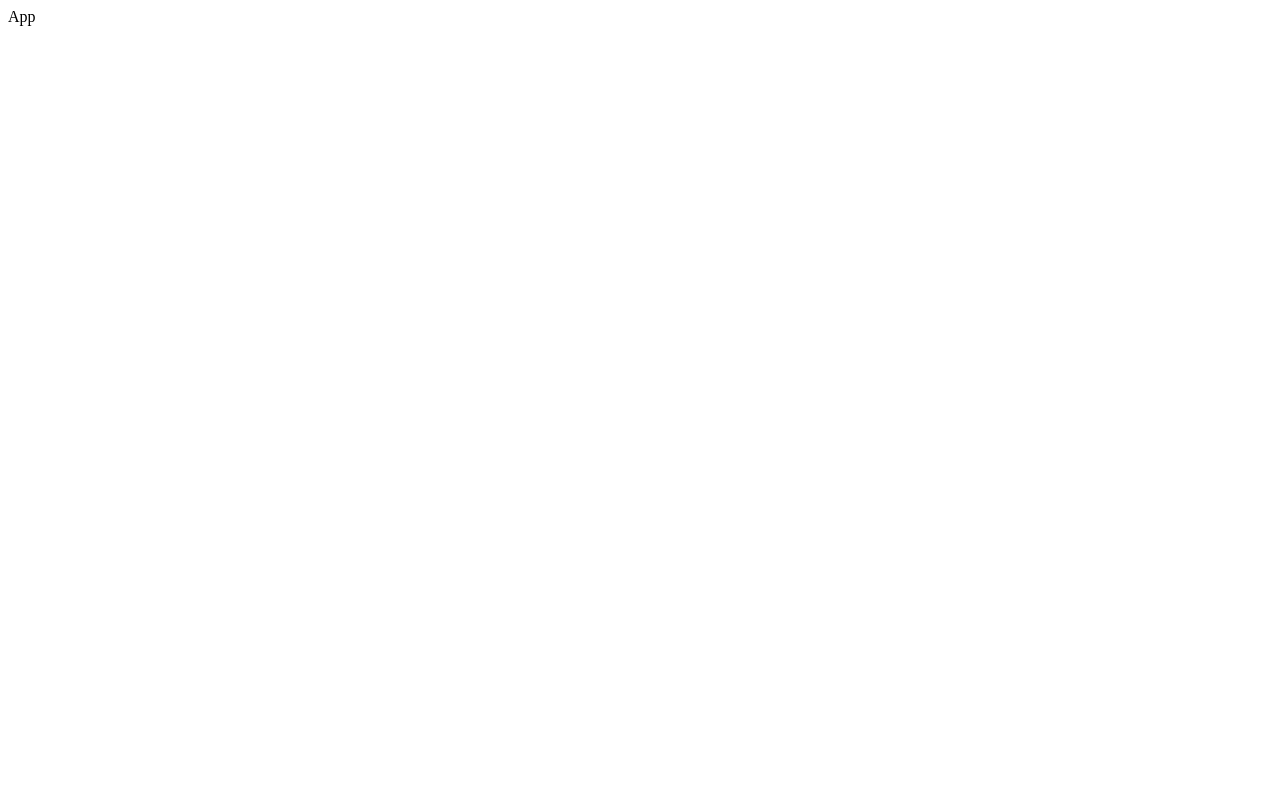
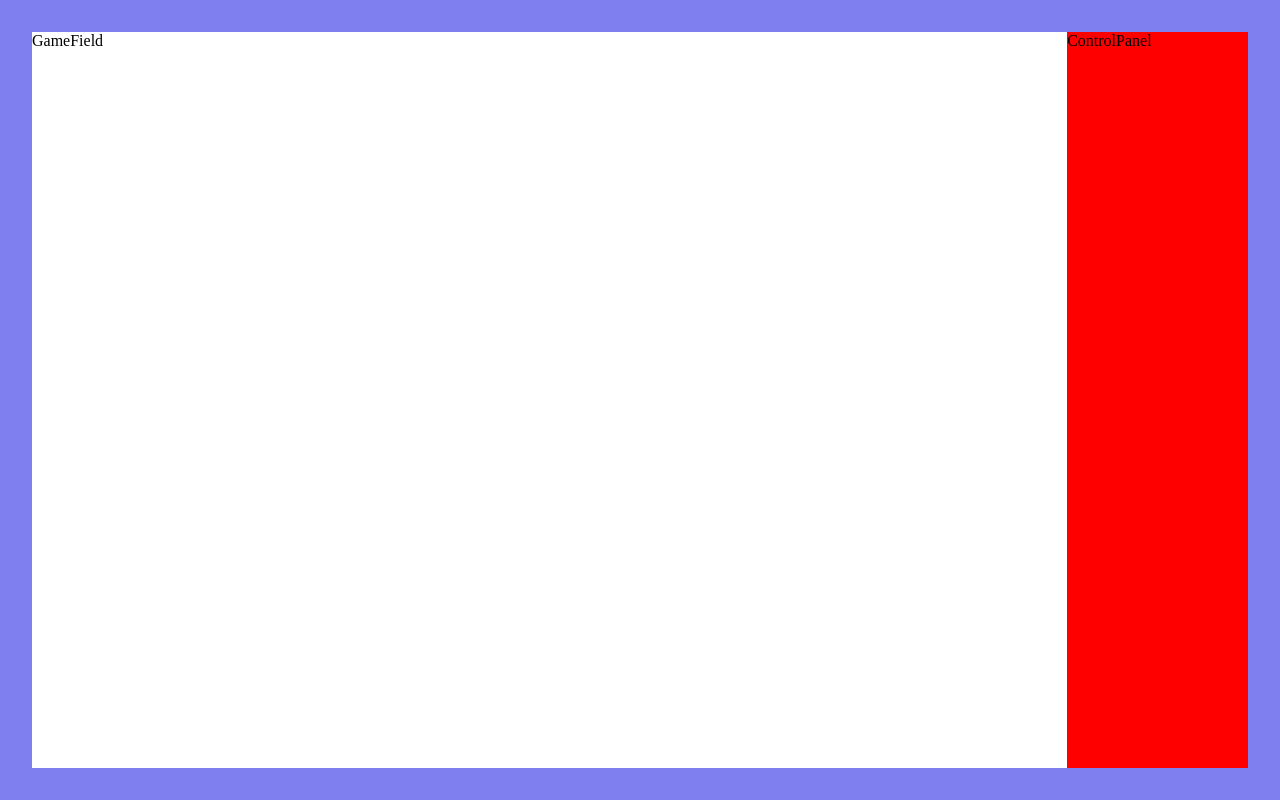
Before and after one commit to Baymurat/conway-game-of-life, a React app: page / in a window 1280 px wide. Built offline with nearby package versions, Linux system fonts and the light colour scheme.

Commit message:
init: initialize components

```diff
--- a/src/App.tsx
+++ b/src/App.tsx
@@ -1,6 +1,13 @@
+import MainContainer from "./components/main-container"
+import { Box } from '@mui/material'
+
+import './style.css'
+
 const App = () => {
   return (
-    <div>App</div>
+    <Box>
+      <MainContainer />
+    </Box>
   )
 }
 
--- /dev/null
+++ b/src/components/control-panel/index.tsx
@@ -0,0 +1,17 @@
+import { Box } from '@mui/material'
+
+type Props = {}
+
+const ControlPanel = (props: Props) => {
+  return (
+    <Box
+      flex="1 0 auto"
+      bgcolor="red"
+      height="100%"
+    >
+      ControlPanel
+    </Box>
+  )
+}
+
+export default ControlPanel
--- /dev/null
+++ b/src/components/field/index.tsx
@@ -0,0 +1,17 @@
+import { Box } from '@mui/material'
+
+type Props = {}
+
+const GameField = (props: Props) => {
+  return (
+    <Box
+      flex="10 0 auto"
+      bgcolor="#fff"
+      height="100%"
+    >
+      GameField
+    </Box>
+  )
+}
+
+export default GameField
--- /dev/null
+++ b/src/components/main-container/index.tsx
@@ -0,0 +1,24 @@
+import { Box } from '@mui/material'
+import ControlPanel from '../control-panel'
+import GameField from '../field'
+
+type Props = {}
+
+const MainContainer = (props: Props) => {
+  return (
+    <Box
+      width={'100vw'}
+      height="100vh"
+      display={"flex"}
+      alignItems="center"
+      justifyContent="center"
+      padding="2rem"
+      bgcolor="#7f7fef"
+    >
+      <GameField />
+      <ControlPanel />
+    </Box>
+  )
+}
+
+export default MainContainer
--- /dev/null
+++ b/src/style.css
@@ -0,0 +1,5 @@
+* {
+  padding: 0;
+  margin: 0px;
+  box-sizing: border-box;
+}
```
